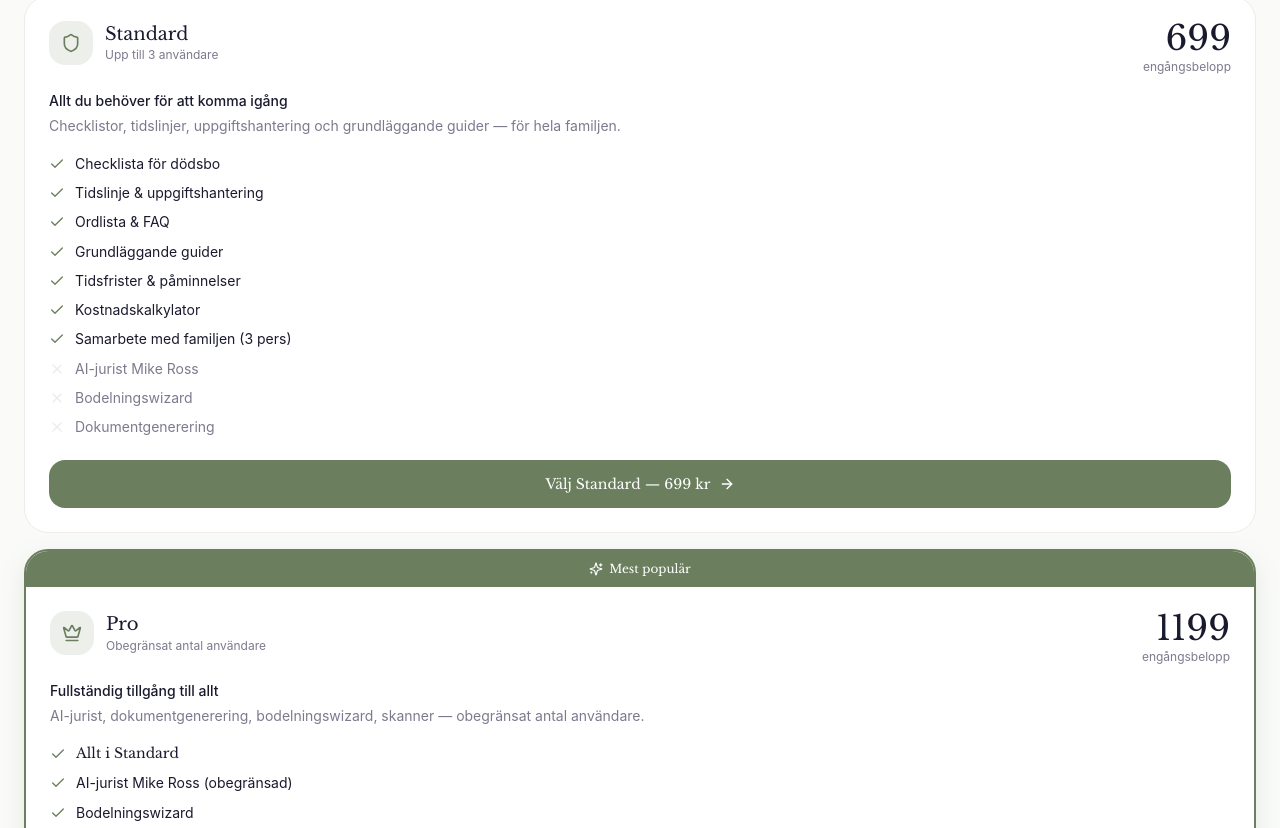
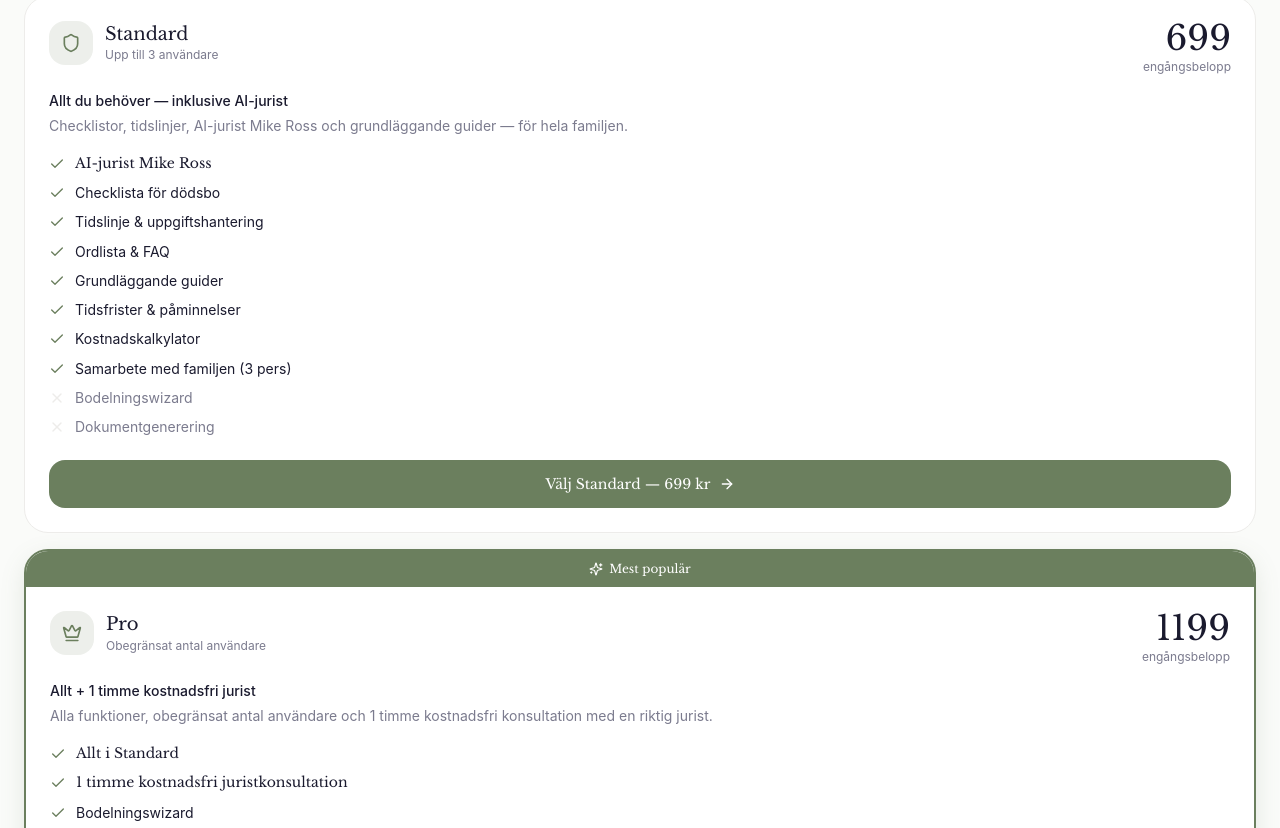
Before and after one commit to arhongbt/db, a Next.js app: page /priser in a window 1280 px wide. Shown: the part 912-1740 px from the top of the page. Built offline with nearby package versions, Linux system fonts and the light colour scheme; no server answers.

Commit message:
feat: AI lawyer in Standard, 1h real lawyer in Pro

```diff
--- a/src/app/page.tsx
+++ b/src/app/page.tsx
@@ -284,8 +284,8 @@ export default function LandingPage() {
               period: t('engångsbelopp', 'one-time'),
               badge: null,
               features: [
+                t('AI-jurist Mike Ross', 'AI lawyer Mike Ross'),
                 t('Checklistor & tidslinjer', 'Checklists & timelines'),
-                t('Guider & ordlista', 'Guides & glossary'),
                 t('Upp till 3 användare', 'Up to 3 users'),
               ],
             },
@@ -296,7 +296,7 @@ export default function LandingPage() {
               badge: t('Mest populär', 'Most popular'),
               features: [
                 t('Allt i Standard', 'Everything in Standard'),
-                t('AI-jurist Mike Ross', 'AI lawyer Mike Ross'),
+                t('1 timme kostnadsfri jurist', '1 hour free lawyer'),
                 t('Obegränsat antal användare', 'Unlimited users'),
               ],
             },
--- a/src/app/priser/page.tsx
+++ b/src/app/priser/page.tsx
@@ -79,15 +79,16 @@ export default function PriserPage() {
       name: 'Standard',
       price: 699,
       period: t('engångsbelopp', 'one-time'),
-      tagline: t('Allt du behöver för att komma igång', 'Everything you need to get started'),
+      tagline: t('Allt du behöver — inklusive AI-jurist', 'Everything you need — including AI lawyer'),
       description: t(
-        'Checklistor, tidslinjer, uppgiftshantering och grundläggande guider — för hela familjen.',
-        'Checklists, timelines, task management and basic guides — for the whole family.'
+        'Checklistor, tidslinjer, AI-jurist Mike Ross och grundläggande guider — för hela familjen.',
+        'Checklists, timelines, AI lawyer Mike Ross and basic guides — for the whole family.'
       ),
       icon: Shield,
       accent: '#6B7F5E',
       users: t('Upp till 3 användare', 'Up to 3 users'),
       features: [
+        { text: t('AI-jurist Mike Ross', 'AI lawyer Mike Ross'), included: true, highlight: true },
         { text: t('Checklista för dödsbo', 'Estate checklist'), included: true },
         { text: t('Tidslinje & uppgiftshantering', 'Timeline & task management'), included: true },
         { text: t('Ordlista & FAQ', 'Glossary & FAQ'), included: true },
@@ -95,7 +96,6 @@ export default function PriserPage() {
         { text: t('Tidsfrister & påminnelser', 'Deadlines & reminders'), included: true },
         { text: t('Kostnadskalkylator', 'Cost calculator'), included: true },
         { text: t('Samarbete med familjen (3 pers)', 'Family collaboration (3 people)'), included: true },
-        { text: t('AI-jurist Mike Ross', 'AI lawyer Mike Ross'), included: false },
         { text: t('Bodelningswizard', 'Property division wizard'), included: false },
         { text: t('Dokumentgenerering', 'Document generation'), included: false },
       ],
@@ -105,10 +105,10 @@ export default function PriserPage() {
       name: 'Pro',
       price: 1199,
       period: t('engångsbelopp', 'one-time'),
-      tagline: t('Fullständig tillgång till allt', 'Full access to everything'),
+      tagline: t('Allt + 1 timme kostnadsfri jurist', 'Everything + 1 hour free lawyer consultation'),
       description: t(
-        'AI-jurist, dokumentgenerering, bodelningswizard, skanner — obegränsat antal användare.',
-        'AI lawyer, document generation, property division wizard, scanner — unlimited users.'
+        'Alla funktioner, obegränsat antal användare och 1 timme kostnadsfri konsultation med en riktig jurist.',
+        'All features, unlimited users and 1 hour free consultation with a real lawyer.'
       ),
       icon: Crown,
       accent: '#6B7F5E',
@@ -116,7 +116,7 @@ export default function PriserPage() {
       users: t('Obegränsat antal användare', 'Unlimited users'),
       features: [
         { text: t('Allt i Standard', 'Everything in Standard'), included: true, highlight: true },
-        { text: t('AI-jurist Mike Ross (obegränsad)', 'AI lawyer Mike Ross (unlimited)'), included: true },
+        { text: t('1 timme kostnadsfri juristkonsultation', '1 hour free lawyer consultation'), included: true, highlight: true },
         { text: t('Bodelningswizard', 'Property division wizard'), included: true },
         { text: t('Generera bouppteckning (PDF)', 'Generate estate inventory (PDF)'), included: true },
         { text: t('Arvskifteshandling', 'Inheritance settlement document'), included: true },
@@ -141,8 +141,8 @@ export default function PriserPage() {
     {
       q: t('Vad är skillnaden mellan Standard och Pro?', 'What\'s the difference between Standard and Pro?'),
       a: t(
-        'Standard ger dig alla grundläggande verktyg: checklistor, tidslinjer och guider. Pro lägger till AI-juristen Mike Ross, dokumentgenerering (bouppteckning, arvskifte), bodelningswizard, skanner och avancerade guider.',
-        'Standard gives you all basic tools: checklists, timelines and guides. Pro adds AI lawyer Mike Ross, document generation (estate inventory, inheritance settlement), property division wizard, scanner and advanced guides.'
+        'Standard inkluderar AI-juristen Mike Ross, checklistor, tidslinjer och guider. Pro lägger till 1 timme kostnadsfri juristkonsultation, dokumentgenerering (bouppteckning, arvskifte), bodelningswizard, skanner, obegränsat antal användare och avancerade guider.',
+        'Standard includes AI lawyer Mike Ross, checklists, timelines and guides. Pro adds 1 hour free lawyer consultation, document generation (estate inventory, inheritance settlement), property division wizard, scanner, unlimited users and advanced guides.'
       ),
     },
     {
--- a/src/components/PaywallGate.tsx
+++ b/src/components/PaywallGate.tsx
@@ -147,7 +147,7 @@ export function PaywallGate({ feature, children, inline = false }: PaywallGatePr
             </p>
             <ul className="space-y-2">
               {[
-                t('AI-juristen Mike Ross (obegränsat)', 'AI Lawyer Mike Ross (unlimited)'),
+                t('1 timme kostnadsfri juristkonsultation', '1 hour free lawyer consultation'),
                 t('Bodelningsguiden', 'Property Division Wizard'),
                 t('Generera bouppteckning som PDF', 'Generate estate inventory as PDF'),
                 t('Dokumentskanner med OCR', 'Document scanner with OCR'),
--- a/src/types/dodsbo.ts
+++ b/src/types/dodsbo.ts
@@ -36,7 +36,7 @@ export const TIER_ACCESS: Record<SubscriptionTier, Record<PremiumFeature, boolea
     advancedGuides: true,
   },
   standard: {
-    mikeRoss: false,
+    mikeRoss: true,
     bodelning: false,
     documentGeneration: false,
     scanner: false,
```
Also changed, not shown: 1 other file (tests, documents, lock files or other folders).
